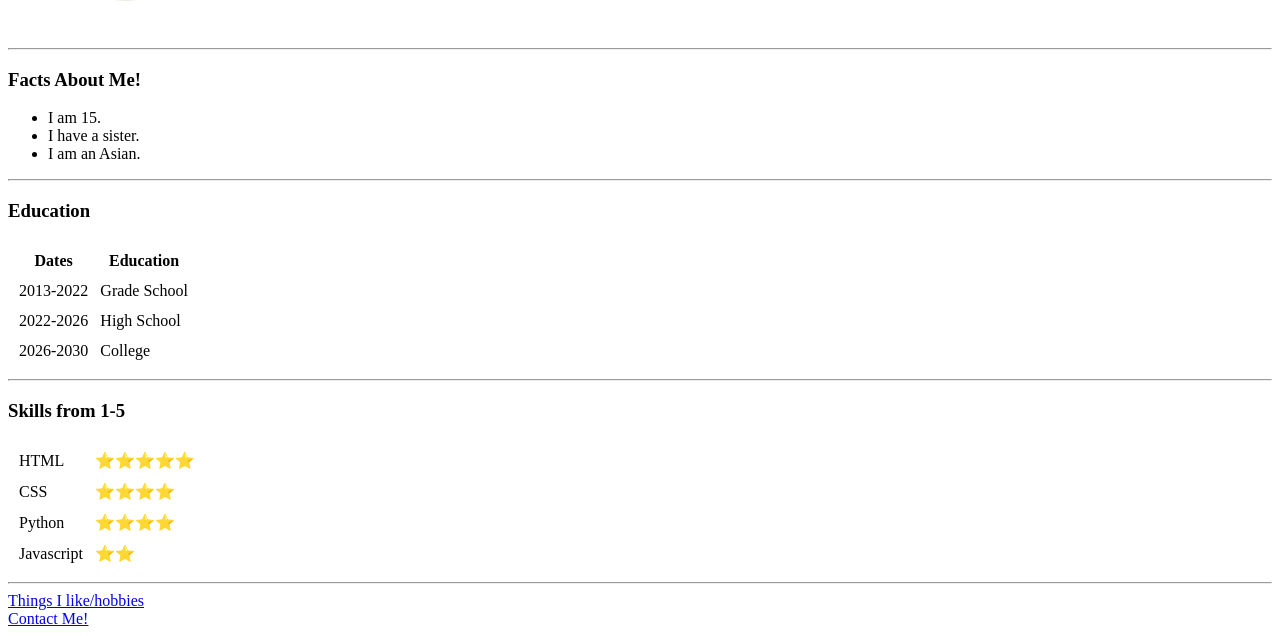
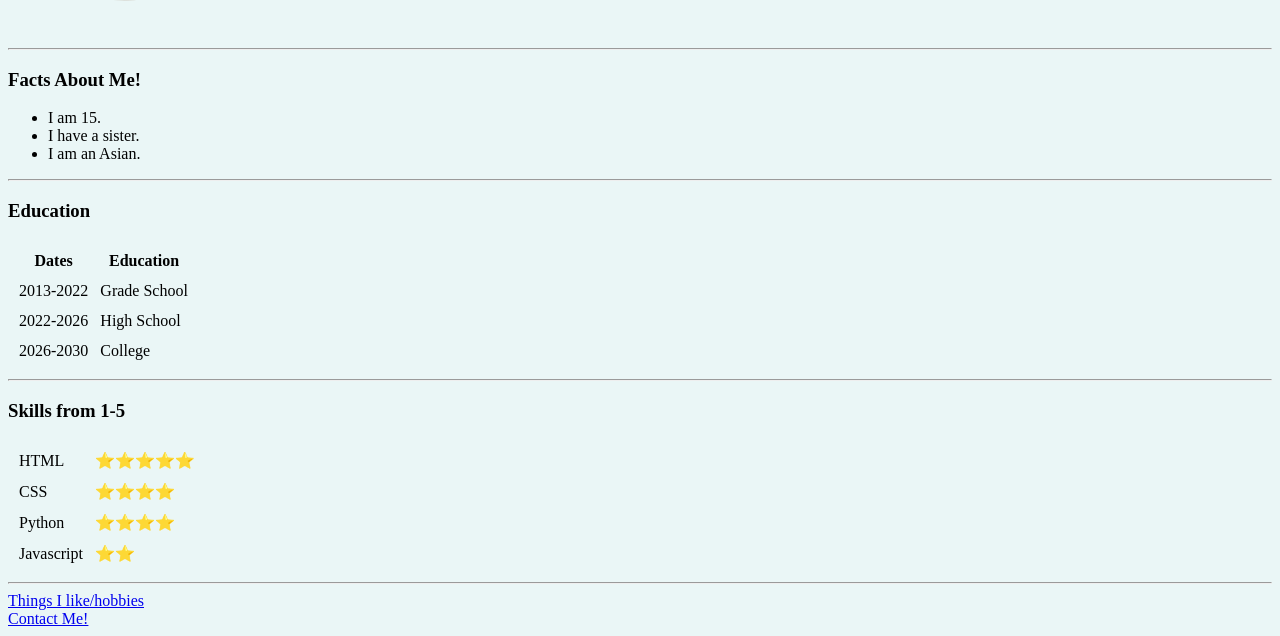
Before and after one commit to ethanngugu/personal-website, a plain HTML site: page index.html in a window 1280 px wide. Shown: the part 201-837 px from the top of the page. Drawn offline with Linux system fonts and the light colour scheme.

Commit message:
Update index.html

```diff
--- a/index.html
+++ b/index.html
@@ -6,7 +6,7 @@
   <title>Ethan Nguyen</title>
 </head>
 
-<body style="background-color: "EAF6F6;">
+<body style="background-color: #EAF6F6;">
   <table>
     <tr>
       <td>
```
